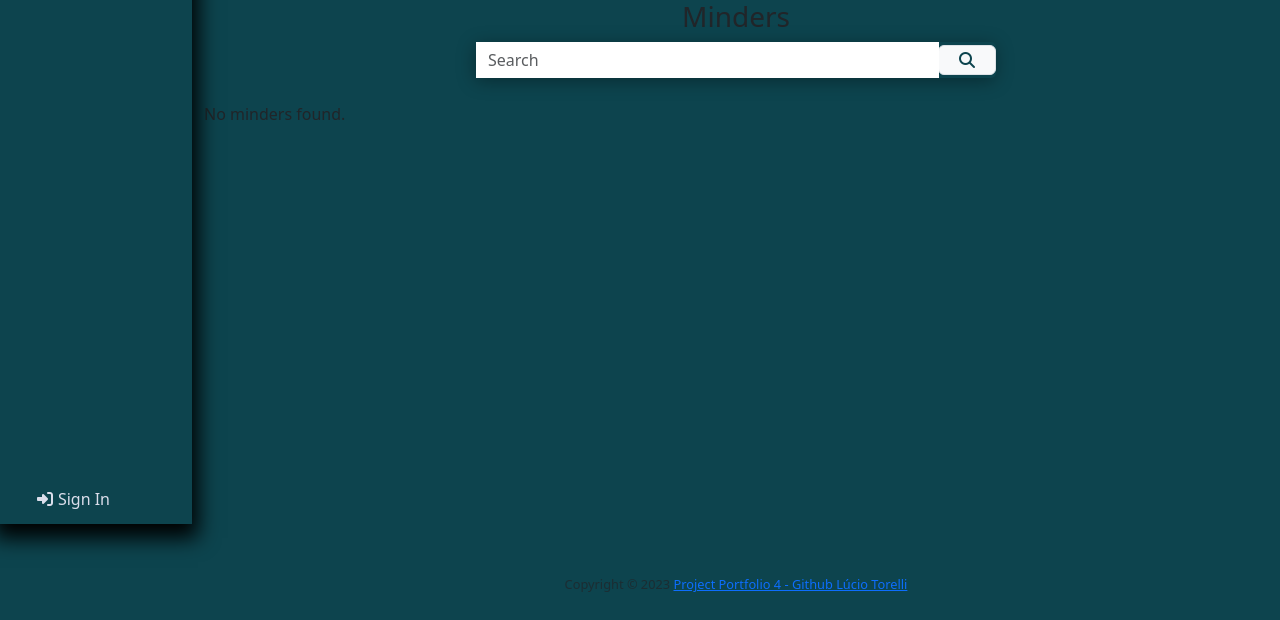
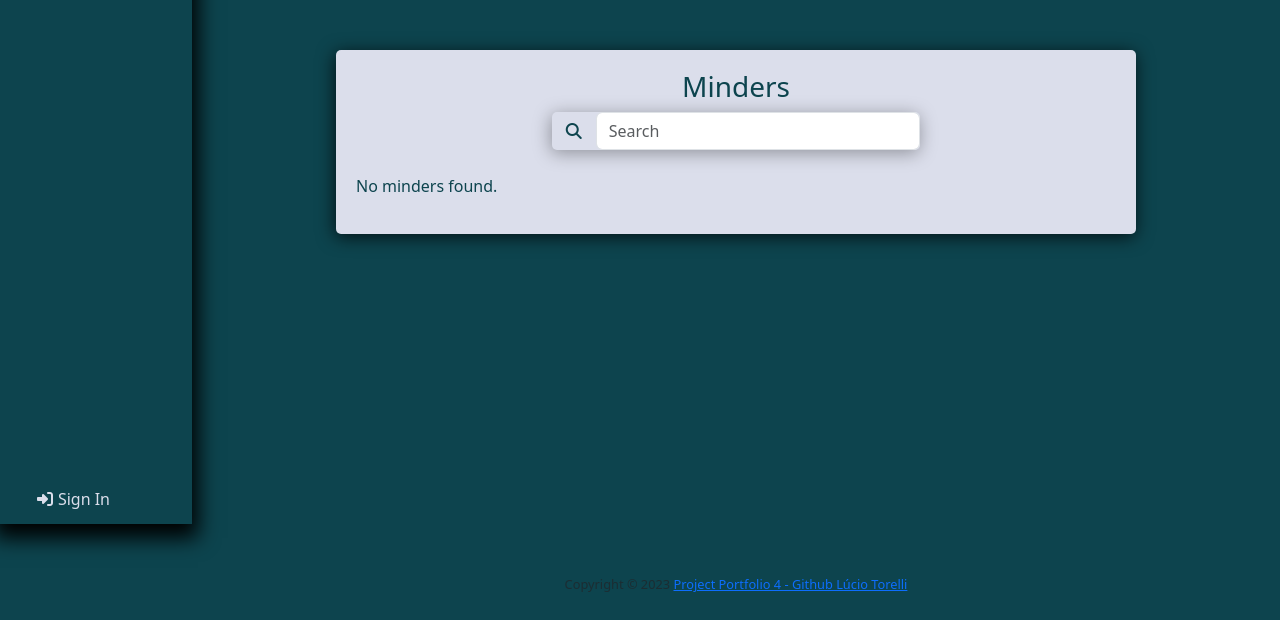
Before and after one commit to luciotorelli/minding-paws, a Django app: page /browse-minders/ in a window 1280 px wide. Shown: the part 276-896 px from the top of the page. Run offline with Django 3.2, Linux system fonts and the light colour scheme; data that the repository does not hold is empty; some libraries are stand-ins or nearby versions.

Commit message:
Style browse minders list and fix search animation

```diff
--- a/static/css/style.css
+++ b/static/css/style.css
@@ -261,13 +261,114 @@ label {
 
 /* ------------------------------------- Search for Minders page */
 
+.browse-minders-div {
+    color: #0D444E;
+    background-color: #DBDEEB;
+    border-radius: 5px;
+    display: flex;
+    flex-direction: column;
+    width: 90%;
+    min-width: 220px;
+    max-width: 800px;
+    height: 100%;
+    padding: 20px;
+    margin: 50px auto;
+
+    -webkit-box-shadow: -1px 3px 18px 0px rgba(0, 0, 0, 0.75);
+    -moz-box-shadow: -1px 3px 18px 0px rgba(0, 0, 0, 0.75);
+    box-shadow: -1px 3px 18px 0px rgba(0, 0, 0, 0.75);
+}
+
+.minder-search-div {
+    border-radius: 5px;
+    -webkit-box-shadow: -1px 3px 18px 0px rgba(0, 0, 0, 0.35);
+    -moz-box-shadow: -1px 3px 18px 0px rgba(0, 0, 0, 0.35);
+    box-shadow: -1px 3px 18px 0px rgba(0, 0, 0, 0.35);
+    width: 100%;
+    display: flex;
+    flex-direction: row;
+    align-items: center;
+    flex-wrap: nowrap;
+}
+
+.minders-list {
+    display: flex;
+    flex-direction: column;
+}
+
+
 .minder-item.even {
+    background-color: #a6acc7 !important;
+}
+
+.minder-item.odd {
     background-color: #DBDEEB !important;
 }
 
-.minder-item.odd {
-    background-color: #a6acc7 !important;
+.minder-photo img {
+    border-radius: 50%;
+    width: 80px;
+    height: 80px;
+    object-fit: cover;
 }
+
+.minder-photo {
+    margin: 10px 0;
+}
+
+.minder-photo-name-div,
+.minder-bio-availability-div {
+    display: flex;
+    flex-direction: column;
+    align-items: center;
+    padding: 5px 0;
+    word-wrap: break-word;
+    text-align: center;
+}
+
+.minder-bio,
+.minder-availability {
+    width: 90%;
+    padding: 5px;
+}
+
+.minder-bio p,
+.minder-availability p {
+    padding: 0;
+    margin: 0;
+}
+
+.minder-bio p:first-child,
+.minder-availability p:first-child {
+    font-weight: bold;
+}
+
+.minder-availability {
+    margin-bottom: 10px;
+}
+
+.minder-name {
+    font-weight: bold;
+}
+
+.search-icon-span {
+    width: 50px;
+    text-align: center;
+}
+
+@keyframes blinker {
+    from {opacity: 1.0;}
+    to {opacity: 0.0;}
+  }
+
+.blink {
+    text-decoration: blink;
+    animation-name: blinker;
+    animation-duration: 0.6s;
+    animation-iteration-count:infinite;
+    animation-timing-function:ease-in-out;
+    animation-direction: alternate;
+  }
 
 /* ------------------------------------- Footer */
 footer {
--- a/templates/browse_minders.html
+++ b/templates/browse_minders.html
@@ -2,17 +2,15 @@
 {% load static %}
 
 {% block content %}
-  <div class="container">
+  <div class="container browse-minders-div">
     <h3 class="text-center">Minders</h3>
 
     <div class="row justify-content-center">
       <!-- Icon and search-box-->
-      <div class="col-6 align-self-center">
-        <div class="input-group">
+      <div class="col-12 col-sm-6 align-self-center">
+        <div class="minder-search-div">
+          <span class="search-icon-span"><i id="search-icon" class="fas fa-search"></i></span>
           <input id="user-input" class="form-control" placeholder="Search">
-          <div class="input-group-append">
-            <span class="input-group-text"><i class="fas fa-search"></i></span>
-          </div>
         </div>
       </div>
     </div>
--- a/templates/minders-results-partial.html
+++ b/templates/minders-results-partial.html
@@ -1,9 +1,31 @@
+{% load static %}
+
 {% if minders %}
   <div class="minders-list">
     {% for minder in minders %}
-      <div class="minder-item {% cycle 'even' 'odd' %}">
-        <div class="minder-name">{{ minder.user.name }}</div>
-        <div class="minder-bio">{{ minder.bio }}</div>
+      <div class="minder-item {% cycle 'even' 'odd' %} row align-items-center">
+        <div class="col-12 col-md-4 minder-photo-name-div">
+          <div class="minder-photo">
+            {% if "placeholder" in minder.photo.url %}
+            <img src="{% static 'img/profile-placeholder.webp' %}" alt="{{ minder.user.name }}">
+            {% else %}
+            <img src="{{ minder.photo.url }}" alt="{{ minder.user.name }}">
+            {% endif %}
+          </div>
+          <div class="minder-name">
+            <h5>{{ minder.user.name }}</h5>
+          </div>
+        </div>
+        <div class="col-12 col-md-8 minder-bio-availability-div">
+          <div class="minder-availability">
+            <p>Usually available:</p>
+            <p>{{ minder.usual_availability }}</p>
+          </div>
+          <div class="minder-bio">
+            <p>Bio:</p>
+            <p>{{ minder.bio }}</p>
+          </div>
+        </div>
       </div>
     {% endfor %}
   </div>
```
Also changed, not shown: static/img/profile-placeholder.webp (added).
